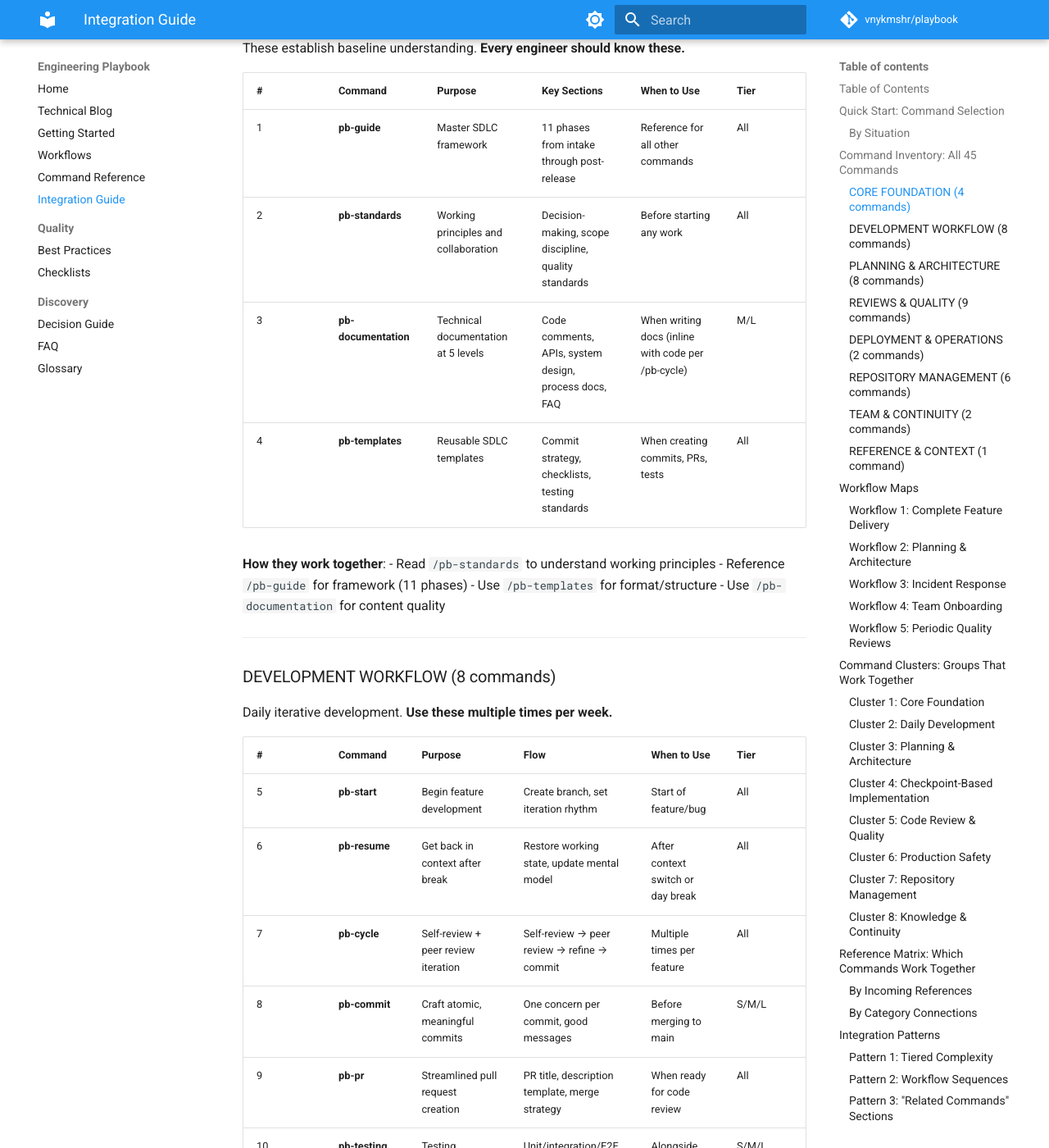
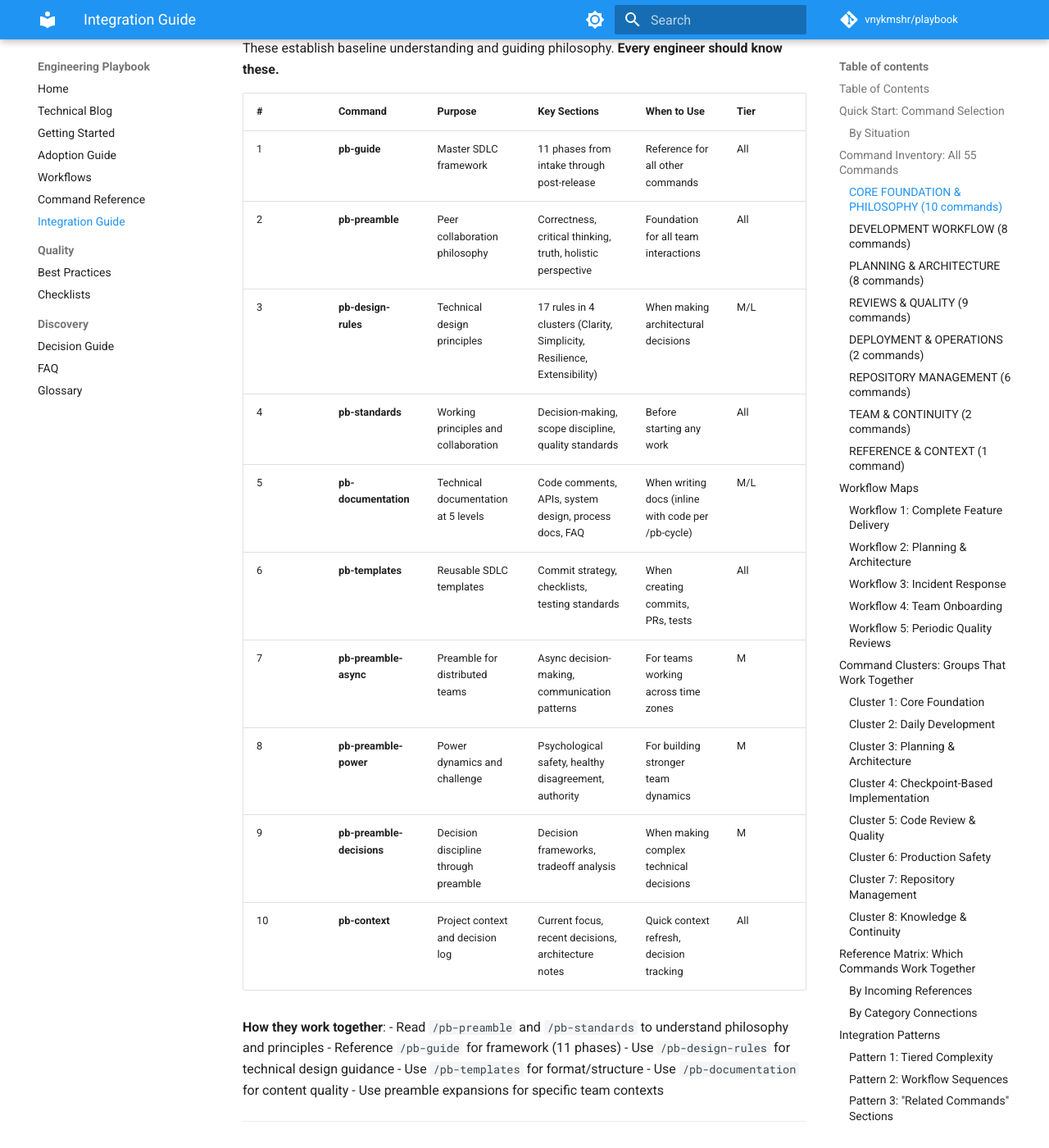
Before and after one commit to vnykmshr/playbook, an MkDocs documentation site: the page built from docs/integration-guide.md, in a window 1280 px wide and 1400 px high, scrolled down 1485 px. Shown: the whole window at 82% size. Built offline with MkDocs 1.6.1 and Material for MkDocs 9.7.7, drawn with Linux system fonts in a browser that asks for light colours; comment, search, counter and statistics services are not loaded; some of the changed text lies outside the part shown.

Commit message:
docs: add adoption guide and fix mkdocs links
- Created docs/adoption-guide.md: practical 4-phase rollout guide for engineering teams
  * Team size customization (startup to 30+ engineers)
  * Phase-based adoption pathway with weekly checkpoints
  * Context-specific guidance by codebase maturity and team distribution
  * Success metrics and common pitfall solutions
- Fixed broken anchor links in integration-guide.md (#command-inventory-all-45 -> #command-inventory-all-55)
- Updated integration-guide foundation section to include all 10 core commands (added pb-preamble, pb-design-rules, preamble expansions, pb-context)
- Updated integration-guide metadata: version v1.2.0 -> v1.5.0, date to 2026-01-12, command count 45 -> 55
- Added adoption-guide.md to mkdocs.yml navigation (between getting-started and workflows)

Adoption guide provides concise, practical guidance (not verbose) for organizations of any size to integrate playbook into daily workflow over 4-8 weeks.

```diff
--- a/docs/integration-guide.md
+++ b/docs/integration-guide.md
@@ -2,19 +2,19 @@
 
 Complete reference for how all playbook commands work together to form a unified SDLC framework.
 
-**Last Updated**: 2026-01-11 | **Categories**: 9
+**Last Updated**: 2026-01-12 | **Categories**: 9 | **Commands**: 55
 
 ---
 
 ## Table of Contents
 
 1. [Quick Start: Command Selection](#quick-start)
-2. [Command Inventory](#command-inventory-all-45)
+2. [Command Inventory](#command-inventory-all-55)
 3. [Workflow Maps](#workflow-maps)
 4. [Command Clusters](#command-clusters-groups-that-work-together)
 5. [Reference Matrix](#reference-matrix-which-commands-work-together)
 6. [Integration Patterns](#integration-patterns)
-7. [Common Workflows](#common-workflows)
+7. [Common Workflows](#common-workflows-step-by-step)
 
 ---
 
@@ -51,24 +51,32 @@ Complete reference for how all playbook commands work together to form a unified
 
 ---
 
-## Command Inventory: All 45 Commands
+## Command Inventory: All 55 Commands
 
-### CORE FOUNDATION (4 commands)
+### CORE FOUNDATION & PHILOSOPHY (10 commands)
 
-These establish baseline understanding. **Every engineer should know these.**
+These establish baseline understanding and guiding philosophy. **Every engineer should know these.**
 
 | # | Command | Purpose | Key Sections | When to Use | Tier |
 |---|---------|---------|--------------|------------|------|
 | 1 | **pb-guide** | Master SDLC framework | 11 phases from intake through post-release | Reference for all other commands | All |
-| 2 | **pb-standards** | Working principles and collaboration | Decision-making, scope discipline, quality standards | Before starting any work | All |
-| 3 | **pb-documentation** | Technical documentation at 5 levels | Code comments, APIs, system design, process docs, FAQ | When writing docs (inline with code per /pb-cycle) | M/L |
-| 4 | **pb-templates** | Reusable SDLC templates | Commit strategy, checklists, testing standards | When creating commits, PRs, tests | All |
+| 2 | **pb-preamble** | Peer collaboration philosophy | Correctness, critical thinking, truth, holistic perspective | Foundation for all team interactions | All |
+| 3 | **pb-design-rules** | Technical design principles | 17 rules in 4 clusters (Clarity, Simplicity, Resilience, Extensibility) | When making architectural decisions | M/L |
+| 4 | **pb-standards** | Working principles and collaboration | Decision-making, scope discipline, quality standards | Before starting any work | All |
+| 5 | **pb-documentation** | Technical documentation at 5 levels | Code comments, APIs, system design, process docs, FAQ | When writing docs (inline with code per /pb-cycle) | M/L |
+| 6 | **pb-templates** | Reusable SDLC templates | Commit strategy, checklists, testing standards | When creating commits, PRs, tests | All |
+| 7 | **pb-preamble-async** | Preamble for distributed teams | Async decision-making, communication patterns | For teams working across time zones | M |
+| 8 | **pb-preamble-power** | Power dynamics and challenge | Psychological safety, healthy disagreement, authority | For building stronger team dynamics | M |
+| 9 | **pb-preamble-decisions** | Decision discipline through preamble | Decision frameworks, tradeoff analysis | When making complex technical decisions | M |
+| 10 | **pb-context** | Project context and decision log | Current focus, recent decisions, architecture notes | Quick context refresh, decision tracking | All |
 
 **How they work together**:
-- Read `/pb-standards` to understand working principles
+- Read `/pb-preamble` and `/pb-standards` to understand philosophy and principles
 - Reference `/pb-guide` for framework (11 phases)
+- Use `/pb-design-rules` for technical design guidance
 - Use `/pb-templates` for format/structure
 - Use `/pb-documentation` for content quality
+- Use preamble expansions for specific team contexts
 
 ---
 
@@ -882,4 +890,4 @@ POWERFUL:
 
 **This guide is the map. Use it to navigate the playbook as an integrated system.**
 
-*Last Updated: 2026-01-11 | Playbook Version: v1.2.0+ | Integration Health: Excellent (8.5/10)*
+*Last Updated: 2026-01-12 | Playbook Version: v1.5.0 | Integration Health: Excellent (9/10)*
--- a/mkdocs.yml
+++ b/mkdocs.yml
@@ -60,6 +60,7 @@ nav:
   - Home: index.md
   - Technical Blog: technical-blog.md
   - Getting Started: getting-started.md
+  - Adoption Guide: adoption-guide.md
   - Workflows: workflows.md
   - Command Reference: command-index.md
   - Integration Guide: integration-guide.md
```
Also changed, not shown: docs/adoption-guide.md (added, +245 -0 lines).
